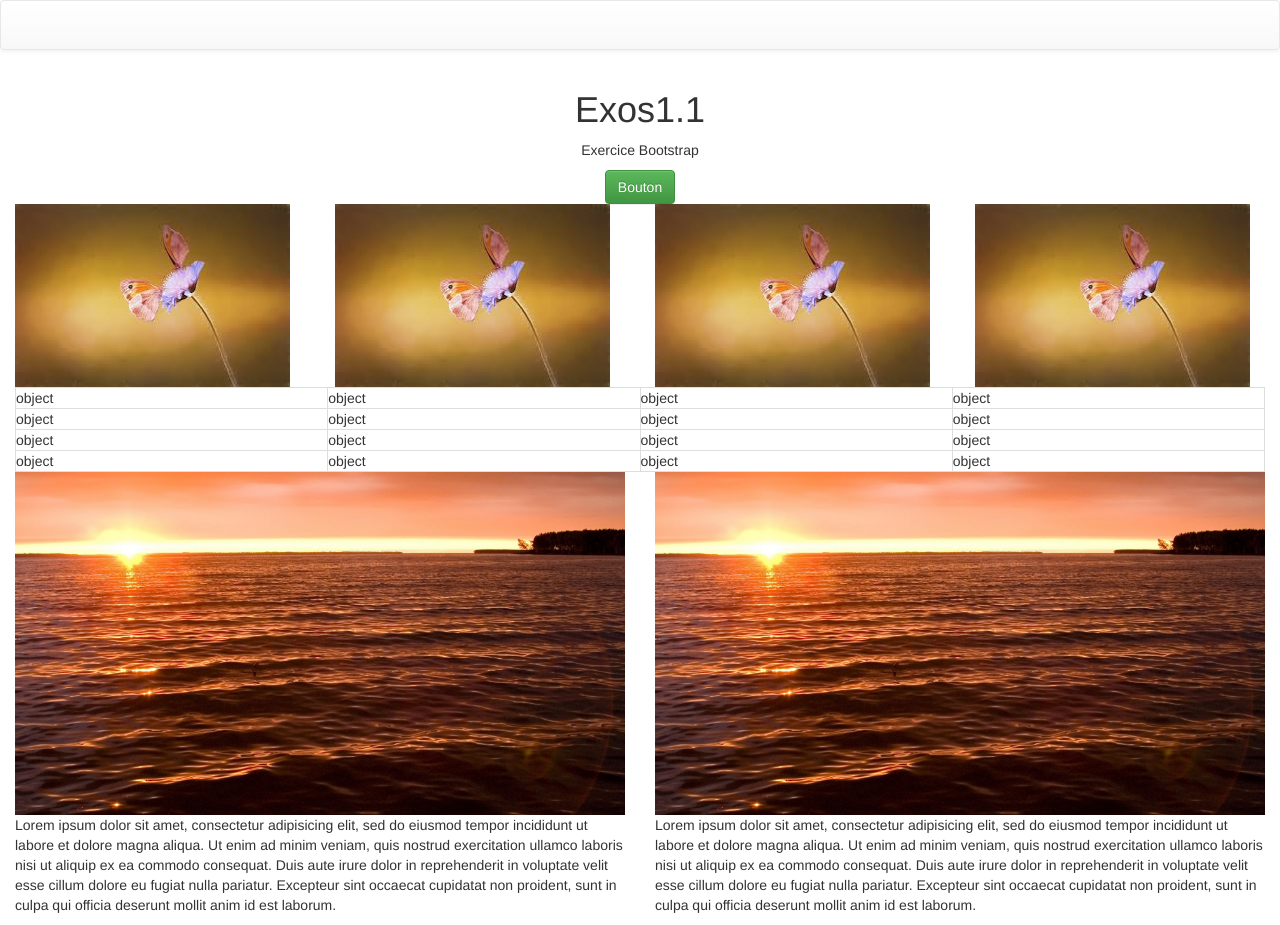
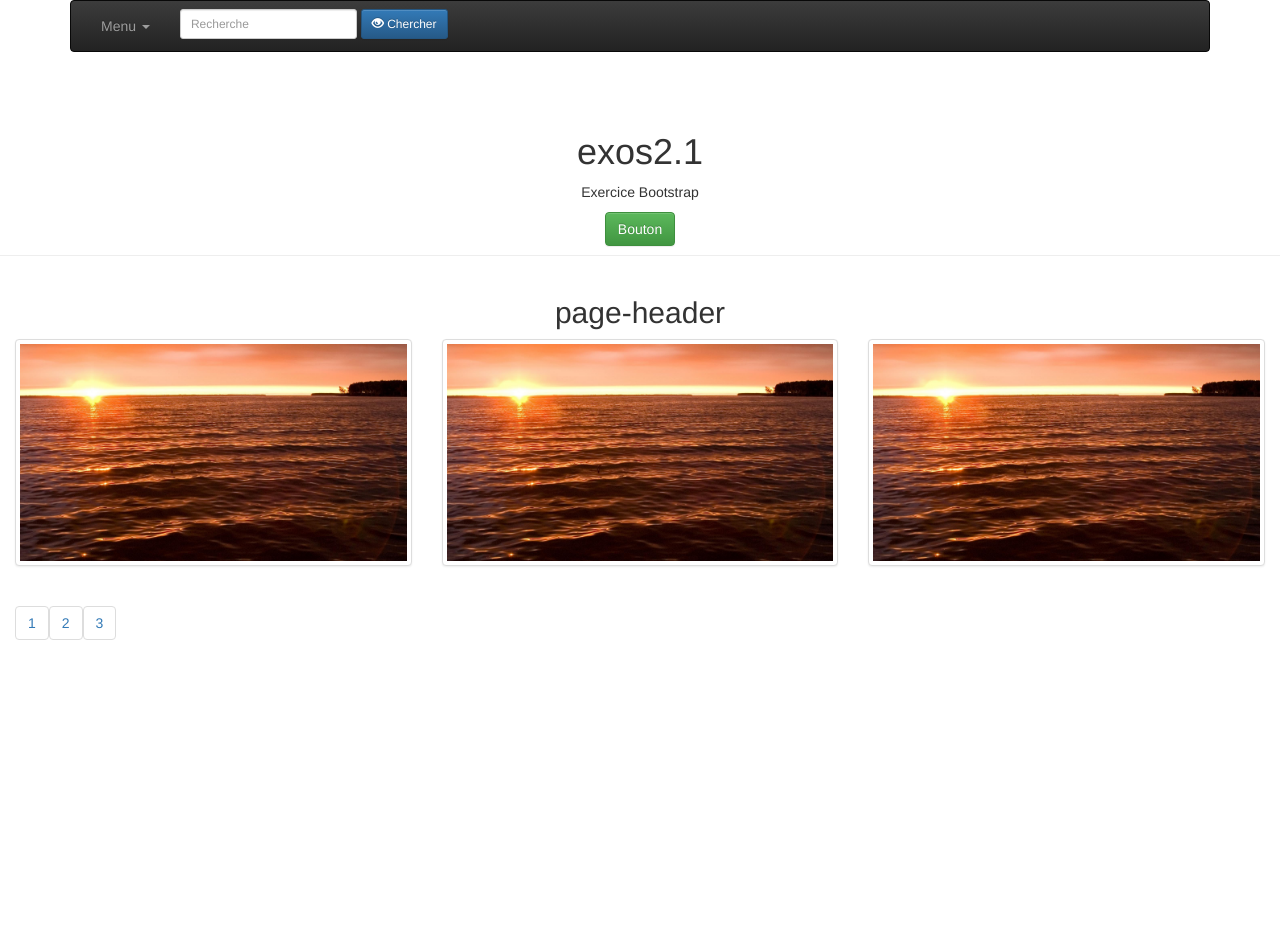
Before and after one commit to SebastienLattaignant62/bootstrapEx1, a plain HTML site: page bootstrap-3.3.7-dist/index.html in a window 1280 px wide. After the commit the page ends 800 px from the top, so only its background shows below. Drawn offline with nearby package versions, Linux system fonts and the light colour scheme.

Commit message:
premier commit

```diff
--- a/bootstrap-3.3.7-dist/index.html
+++ b/bootstrap-3.3.7-dist/index.html
@@ -5,85 +5,84 @@
     <meta http-equiv="X-UA-Compatible" content="IE=edge">
     <meta name="viewport" content="width=device-width, initial-scale=1">
     <!-- The above 3 meta tags *must* come first in the head; any other head content must come *after* these tags -->
-    <title>exo1.1</title>
+    <title>exo2.1</title>
 
     <!-- Bootstrap -->
     <link media="screen" href="css/bootstrap.min.css" rel="stylesheet">
       <link media="screen" href="css/bootstrap-theme.min.css" rel="stylesheet">
-
-    <!-- HTML5 shim and Respond.js for IE8 support of HTML5 elements and media queries -->
-    <!-- WARNING: Respond.js doesn't work if you view the page via file:// -->
-    <!--[if lt IE 9]>
-      <script src="https://oss.maxcdn.com/html5shiv/3.7.3/html5shiv.min.js"></script>
-      <script src="https://oss.maxcdn.com/respond/1.4.2/respond.min.js"></script>
-    <![endif]-->
   </head>
   <body>
+      <div class="container">
+        <nav class="navbar navbar-inverse">
           <div class="container-fluid">
+            <ul class="nav navbar-nav">
+              <li role="presentation" class="dropdown">
+                <a class="dropdown-toggle" data-toggle="dropdown" href="#" role="button" aria-haspopup="true" aria-expanded="false"> Menu <span class="caret"></span></a>
+            <ul class="dropdown-menu">
+              <li><a href="#" title="Menu">Sous menu</a></li>
+            </ul>
+              </li>
+            <form class="navbar-form navbar-right inline-form">
+            <div class="form-group">
+              <input type="search" class="input-sm form-control" placeholder="Recherche">
+              <button type="submit" class="btn btn-primary btn-sm"><span class="glyphicon glyphicon-eye-open"></span> Chercher</button>
+            </div>
+            </form>
+            </ul>
+          </div>
+        </nav>
+      </div>
       <div class="row">
-            <nav class="navbar navbar-default"></nav>
+        <div class="page-header">
+
+
+          <div class="container-fluid">
             <div class="col-md-12">
               <div class="text-center">
-                <h1>Exos1.1</h1>
+                <h1>exos2.1</h1>
                 <p>Exercice Bootstrap</p>
                 <button type="submit" class="btn btn-success center-block">Bouton</button>
               </div>
             </div>
-          <div class="col-md-3">
-                    <img src="img/image1.jpeg" class="img-responsive" alt="">
           </div>
-          <div class="col-md-3">
-                    <img src="img/image1.jpeg" class="img-responsive" alt="">
-          </div>
-          <div class="col-md-3">
-                    <img src="img/image1.jpeg" class="img-responsive" alt="">
-          </div>
-          <div class="col-md-3">
-                    <img src="img/image1.jpeg" class="img-responsive" alt="">
           </div>
       </div>
       <div class="row">
-          <div class="col-md-12">
-                <table class="col-md-12 table-bordered table-hover">
-                  <tr>
-                  <td>object</td>
-                  <td>object</td>
-                  <td>object</td>
-                  <td>object</td>
-                  </tr>
-                  <tr>
-                  <td>object</td>
-                  <td>object</td>
-                  <td>object</td>
-                  <td>object</td>
-                  </tr>
-                  <tr>
-                    <td>object</td>
-                    <td>object</td>
-                    <td>object</td>
-                    <td>object</td>
-                  </tr>
-                  <tr>
-                    <td>object</td>
-                    <td>object</td>
-                    <td>object</td>
-                    <td>object</td>
-                  </tr>
-                </table>
+          <div class="container-fluid">
+              <div class="text-center">
+                <h2>page-header</h2>
+              </div>
+              <div class="col-md-4">
+                  <div class="thumbnail">
+                      <img src="img/imagegrande.jpg"class="img-responsive center-block" alt="image">
+                  </div>
+              </div>
+              <div class="col-md-4">
+                <div class="thumbnail">
+                    <img src="img/imagegrande.jpg"class="img-responsive center-block" alt="image">
+                </div>
+              </div>
+                <div class="col-md-4">
+                  <div class="thumbnail">
+                      <img src="img/imagegrande.jpg"class="img-responsive center-block" alt="image">
+                  </div>
+                </div>
           </div>
       </div>
       <div class="row">
-            <div class="col-md-6">
-                  <img src="img/imagegrande.jpg" class="img-responsive center-block" alt="">
-                  <p>Lorem ipsum dolor sit amet, consectetur adipisicing elit, sed do eiusmod tempor incididunt ut labore et dolore magna aliqua. Ut enim ad minim veniam, quis nostrud exercitation ullamco laboris nisi ut aliquip ex ea commodo consequat. Duis aute irure dolor in reprehenderit in voluptate velit esse cillum dolore eu fugiat nulla pariatur. Excepteur sint occaecat cupidatat non proident, sunt in culpa qui officia deserunt mollit anim id est laborum.</p>
-            </div>
-            <div class="col-md-6">
-                  <img src="img/imagegrande.jpg" class="img-responsive center-block" alt="">
-                  <p>Lorem ipsum dolor sit amet, consectetur adipisicing elit, sed do eiusmod tempor incididunt ut labore et dolore magna aliqua. Ut enim ad minim veniam, quis nostrud exercitation ullamco laboris nisi ut aliquip ex ea commodo consequat. Duis aute irure dolor in reprehenderit in voluptate velit esse cillum dolore eu fugiat nulla pariatur. Excepteur sint occaecat cupidatat non proident, sunt in culpa qui officia deserunt mollit anim id est laborum.</p>
+        <div class="container-fluid">
+          <div class="col-md-12">
+          <ul class="pagination">
+            <li>
+              <a href="#"title="1">1</a>
+              <a href="#"title="2">2</a>
+              <a href="#"title="3">3</a>
+            </li>
+          </ul>
           </div>
         </div>
-      <!-- </div> -->
       </div>
+
     <!-- jQuery (necessary for Bootstrap's JavaScript plugins) -->
     <script src="https://ajax.googleapis.com/ajax/libs/jquery/1.12.4/jquery.min.js"></script>
     <!-- Include all compiled plugins (below), or include individual files as needed -->
```
Lines whose indentation alone changed are shown as unchanged.
